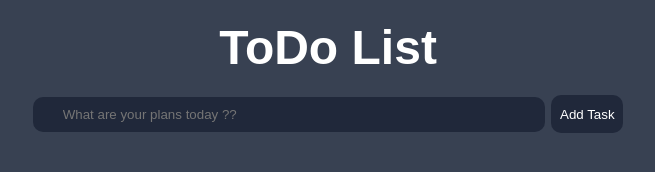
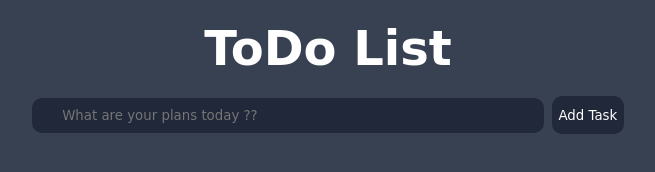
Before and after one commit to hardiksinghh18/ToDo-List, a plain HTML site: page index.html in a window 1280 px wide. Shown: the whole page, without its empty margins (312-967 px from the left). Drawn offline with Linux system fonts and the light colour scheme.

Commit message:
Fonts updated

```diff
--- a/style.css
+++ b/style.css
@@ -4,7 +4,7 @@
 *{
     box-sizing: border-box;
     margin: 0;
-    font-family: 'Poppins', sans-serif;
+    font-family: 'Righteous', cursive;
 }
 
 .flex{
```
